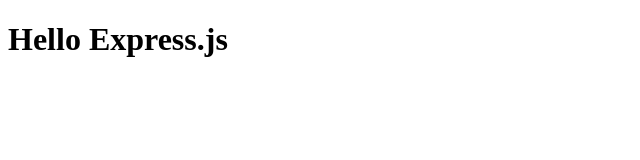
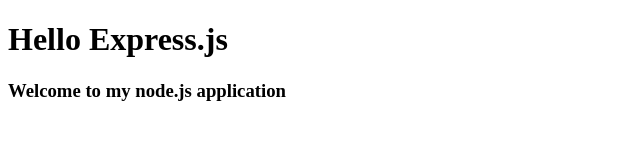
Before and after one commit to Steve-Reid/express-web-server-proj, a website: page public/index.html in a window 1280 px wide. Shown: the whole page, without its empty margins (0-640 px from the left). Drawn offline with Linux system fonts and the light colour scheme.

Commit message:
Welcome message added to index.html

```diff
--- a/public/index.html
+++ b/public/index.html
@@ -7,5 +7,6 @@
 </head>
 <body>
 	<h1>Hello Express.js</h1>
+	<h3>Welcome to my node.js application</h3>
 </body>
 </html>
```
